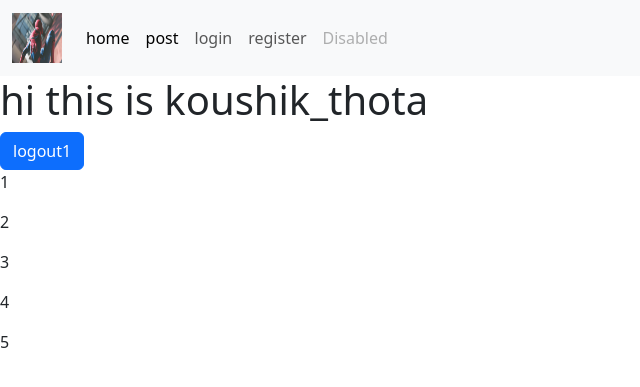
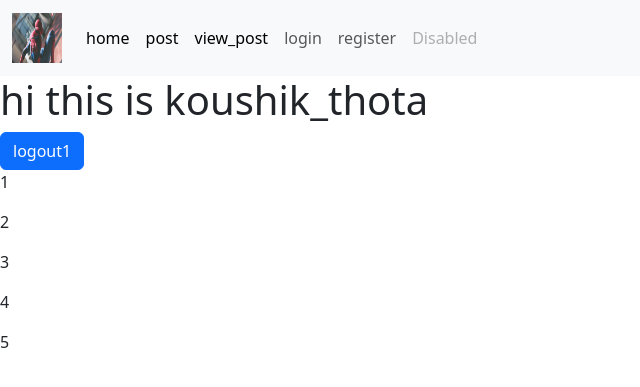
Before and after one commit to Koushikthota69/django_backend_project, a Django app: page / in a window 1280 px wide. Shown: the top 387 px of the page, without its empty margins (0-640 px from the left). Run offline with Django 4.2, Linux system fonts and the light colour scheme.

Commit message:
updated code in the djago_project

```diff
--- a/koushik/urls.py
+++ b/koushik/urls.py
@@ -24,5 +24,8 @@ urlpatterns = [
     path('login/',views.user_login,name='login'),
     path('register/',views.user_register,name='register'),
     path('logout/',views.user_logout,name='logout'),
-    path('post/',views.create_post,name='post')
+    path('post/',views.create_post,name='post'),
+    path('view_post/',views.view_post,name='view_post'),
+    path('update_post/<int:id>/',views.update_post,name='update_post'),
+    path('delete_post/<int:id>/',views.delete_post,name='delete_post')
 ]
--- a/myapp/templates/base.html
+++ b/myapp/templates/base.html
@@ -22,6 +22,10 @@
               <li class="nav-item">
                 <a class="nav-link active" aria-current="page" href="{% url 'post'%}">post</a>
               </li>
+              <li class="nav-item">
+                <a class="nav-link active" aria-current="page" href="{% url 'view_post'%}">view_post</a>
+              </li>
+
               {% if request.user.is_authenticated %}
               <li class="nav-item">
                 <a class="nav-link" href="{% url 'logout'%}">logout</a>
--- a/myapp/views.py
+++ b/myapp/views.py
@@ -3,6 +3,8 @@ from .forms import UserRegistrationForm,PostForm
 from django.contrib.auth import authenticate,login,logout
 from django.contrib.auth.decorators import login_required
 from .models import Post
+from django.utils import timezone
+from django.http import HttpResponse
 
 # Create your views here.
 def home(request):
@@ -61,6 +63,38 @@ def view_post(request): # as we use to display the table in the mysql done by se
    post_list=Post.objects.all().order_by('-published_on')
    context={'post_list':post_list}
    return render(request,'view_post.html',context)
+
+
+def update_post(request,id):
+   try:
+    single_post=Post.objects.get(pk=id) #fetch single post
+   except Post.DoesNotExist:
+        return HttpResponse('not exist')
+   if request.user != single_post.author:
+      return HttpResponse('you are not allwed to modify the content<a href='/'>click here</a>') #as we not allowed the another user to update the post we done in the frontend that is in the template but here we done in the backend that if user is not the author
+   form=PostForm(instance=single_post)
+   context={'form':form}
+   if request.method=='GET':
+      return render(request,'update_post.html',context)
+   if request.method =='POST':
+      form = PostForm(request.POST,instance=single_post)
+      if form.is_valid():
+         post=form.save(commit=False)
+         post.published_on=timezone.now()
+         post.save()
+         return redirect('view_post')
+      else:
+         context['error']='invalid form subission '
+         return render(request,'update_post.html',context)
+def delete_post(request,id):
+   try:
+      single_post=Post.objects.get(pk=id)
+   except Post.DoesNotExist:
+      return HttpResponse('doent exists')
+   if request.user != single_post.author:
+      return HttpResponse('your not allowed to delete the post')
+   single_post.delete()
+   return redirect('view_post')
 def user_logout(request):
    logout(request)
    return redirect('login')
```
Also changed, not shown: myapp/templates/update_post.html (added, +21 -0 lines), myapp/templates/view_post.html (+20 -0 lines), db.sqlite3.
